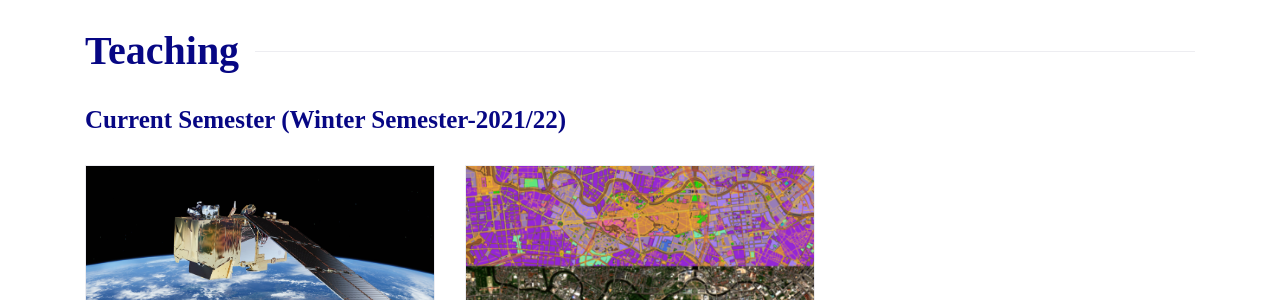
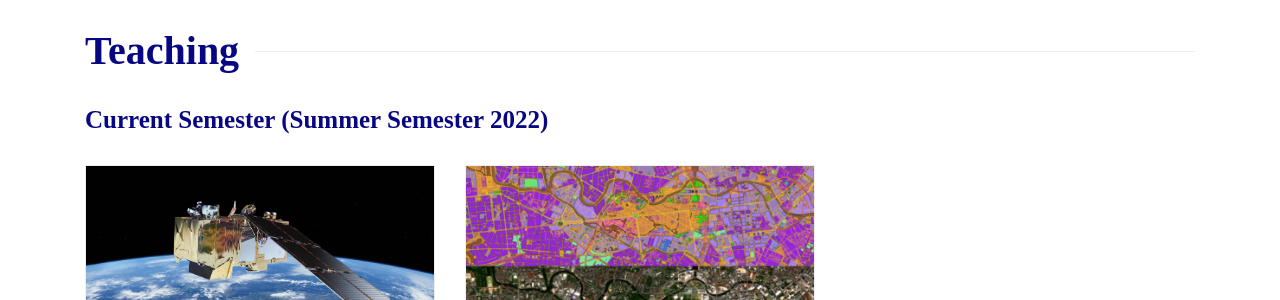
Before and after one commit to rsim-tu-berlin/rsim.berlin, a Jekyll site: the page built from teaching.html, in a window 1280 px wide and 900 px high. Shown: the part 173-473 px from the top of the window. Built offline with Jekyll 4.4.1, drawn with Linux system fonts in a browser that asks for light colours; nearby versions of some CDN libraries.

Commit message:
change the current semester value

```diff
--- a/teaching.html
+++ b/teaching.html
@@ -19,7 +19,7 @@ title: Teaching
       <div class="row">
         <div class="col-12">
           <div class="d-flex align-items-center section-title justify-content-between">
-            <h3 class="mb-0 text-nowrap mr-3">Current Semester (Winter Semester-2021/22)</h3>
+            <h3 class="mb-0 text-nowrap mr-3">Current Semester (Summer Semester 2022)</h3>
             <!-- <div class="border-top w-100 border-primary d-none d-sm-block"></div> -->
           </div>
         </div>
@@ -78,9 +78,9 @@ title: Teaching
               <li class="list-inline-item"><i class="ti-calendar mr-1 text-color"></i>{{ course.update_date }}</li>
               <li class="list-inline-item"><a class="text-color" href="#"></a></li>
             </ul>
-            <a href="{{ course.url }}">
+            <!-- <a href="{{ course.url }}"> -->
               <h4 class="card-title">{{ course.title }}</h4>
-            </a>
+            <!-- </a> -->
             <p class="card-text mb-2">{{ course.semester }}</p>
             <p class="card-text mb-2">{{ course.date_time }}</p>
           </div>
```
